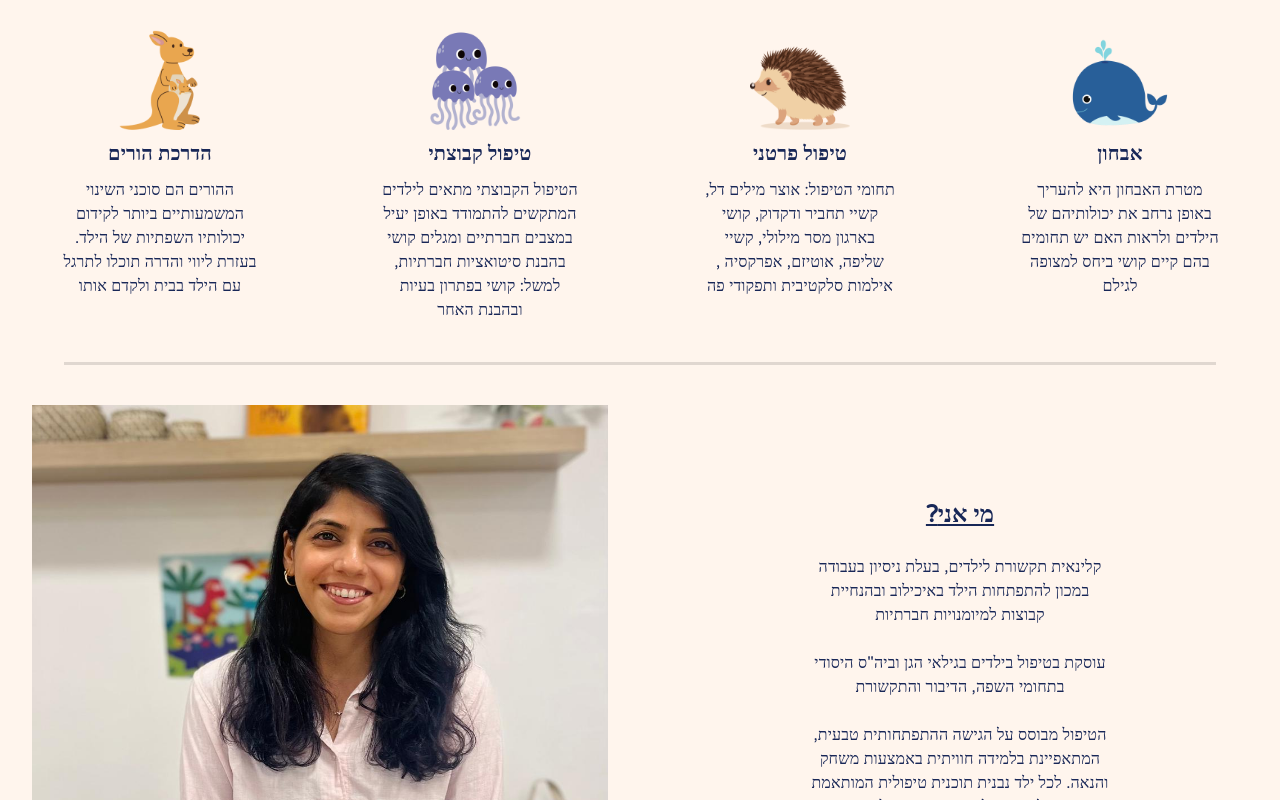
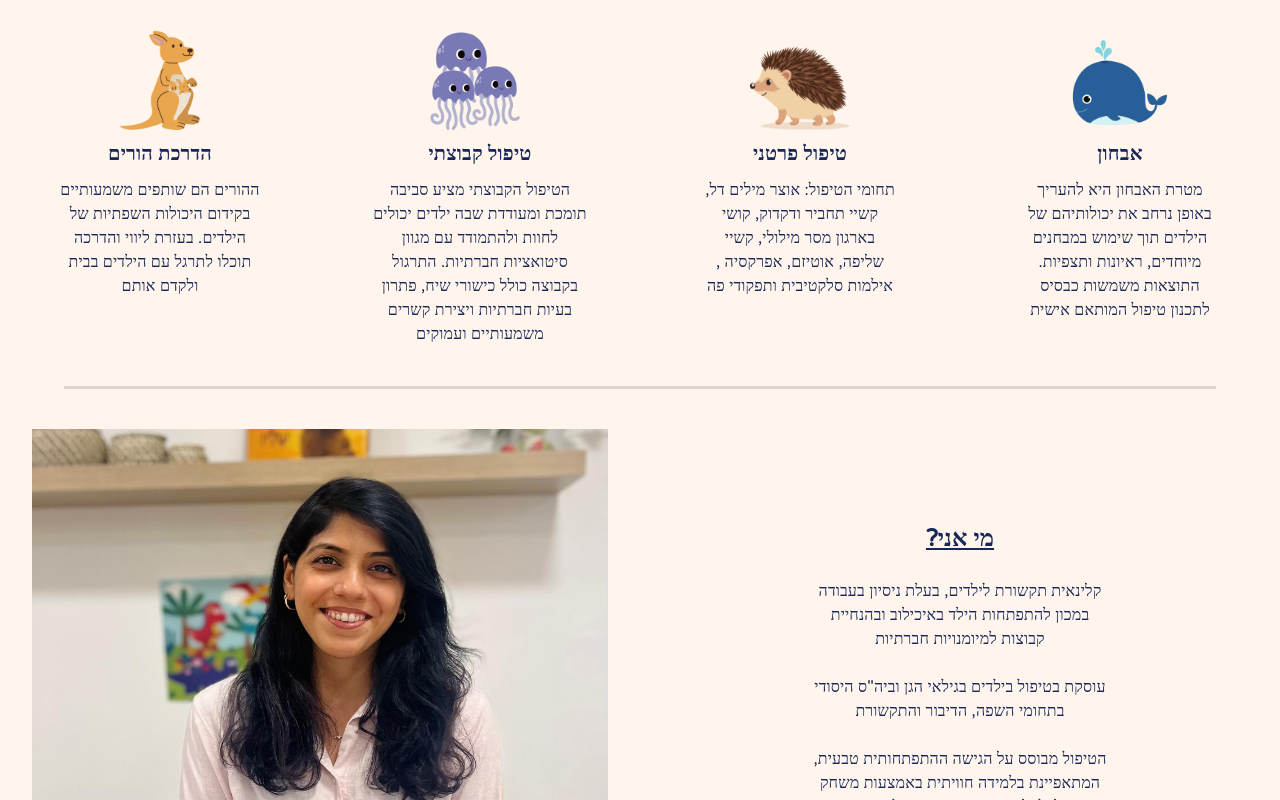
Before and after one commit to orZeira1/hodaya-website, a React (Create React App) app: page / in a window 1280 px wide. Shown: the part 640-1440 px from the top of the page. Built offline with nearby package versions, Linux system fonts and the light colour scheme.

Commit message:
set direction to rtl

```diff
--- a/src/components/MainPage.tsx
+++ b/src/components/MainPage.tsx
@@ -11,6 +11,9 @@ function MainPage() {
         <Box
             display={"flex"}
             flexDirection={"column"}
+            sx={{
+                direction: 'rtl'
+            }}
         >
             <Welcome/>
             <Divider/>
--- a/src/components/OnMe.tsx
+++ b/src/components/OnMe.tsx
@@ -17,21 +17,6 @@ function OnMe() {
                 item
                 xs={12}
                 sm={6}
-            >
-                <Box
-                    component={"img"}
-                    src={hodayaPortraitImg}
-                    alt={"hodaya-portrait"}
-                    sx={{
-                        width: {xs: "100%", lg: "90%"},
-                        height: {xs: 400, md: 500}
-                    }}
-                />
-            </Grid>
-            <Grid
-                item
-                xs={12}
-                sm={6}
                 display={"flex"}
                 flexDirection={"column"}
                 alignItems={"center"}
@@ -47,7 +32,7 @@ function OnMe() {
                             textDecoration: "underline"
                         }}
                     >
-                        ?מי אני
+                        מי אני?
                     </Typography>
                     <Typography
                         variant="body1"
@@ -72,6 +57,21 @@ function OnMe() {
                     </Typography>
                 </Box>
             </Grid>
+            <Grid
+                item
+                xs={12}
+                sm={6}
+            >
+                <Box
+                    component={"img"}
+                    src={hodayaPortraitImg}
+                    alt={"hodaya-portrait"}
+                    sx={{
+                        width: {xs: "100%", lg: "90%"},
+                        height: {xs: 400, md: 500}
+                    }}
+                />
+            </Grid>
         </Grid>
     );
 }
--- a/src/components/TreatmentTypes.tsx
+++ b/src/components/TreatmentTypes.tsx
@@ -40,8 +40,8 @@ function TreatmentTypes() {
                     alignItems="center"
                 >
                     <img
-                        src={kangarooImg}
-                        alt={"kangaroo"}
+                        src={whaleImg}
+                        alt={"whale"}
                         width={"100"}
                         height={"100"}
                     />
@@ -53,50 +53,15 @@ function TreatmentTypes() {
                             pb: 1
                         }}
                     >
-                        הדרכת הורים
+                        אבחון
                     </Typography>
                     <Typography
                         variant="body1"
                         width={200}
                     >
-                        ההורים הם סוכני השינוי המשמעותיים ביותר לקידום יכולותיו השפתיות של הילד.
-                        בעזרת ליווי והדרה תוכלו לתרגל עם הילד בבית ולקדם אותו
-                    </Typography>
-                </Grid>
-                <Grid
-                    item
-                    xs={12}
-                    sm={6}
-                    md={3}
-                    display={"flex"}
-                    flexDirection={"column"}
-                    alignItems="center"
-                >
-                    <img
-                        src={jellyfishImg}
-                        alt={"bunnies-group"}
-                        width={"100"}
-                        height={"100"}
-                    />
-                    <Typography
-                        variant={"h6"}
-                        sx={{
-                            fontWeight: "600",
-                            pt: 1,
-                            pb: 1
-                        }}
-                    >
-                        טיפול קבוצתי
-                    </Typography>
-                    <Typography
-                        variant="body1"
-                        width={200}
-                    >
-                        הטיפול הקבוצתי מתאים לילדים המתקשים להתמודד באופן יעיל במצבים חברתיים ומגלים קושי בהבנת
-                        סיטואציות
-                        חברתיות,
-
-                        למשל: קושי בפתרון בעיות ובהבנת האחר
+                        מטרת האבחון היא להעריך באופן נרחב את יכולותיהם של הילדים תוך שימוש במבחנים מיוחדים, ראיונות
+                        ותצפיות.
+                        התוצאות משמשות כבסיס לתכנון טיפול המותאם אישית
                     </Typography>
                 </Grid>
                 <Grid
@@ -143,8 +108,8 @@ function TreatmentTypes() {
                     alignItems="center"
                 >
                     <img
-                        src={whaleImg}
-                        alt={"whale"}
+                        src={jellyfishImg}
+                        alt={"bunnies-group"}
                         width={"100"}
                         height={"100"}
                     />
@@ -156,14 +121,47 @@ function TreatmentTypes() {
                             pb: 1
                         }}
                     >
-                        אבחון
+                        טיפול קבוצתי
+                    </Typography>
+                    <Typography
+                        variant="body1"
+                        width={220}
+                    >
+                        הטיפול הקבוצתי מציע סביבה תומכת ומעודדת שבה ילדים יכולים לחוות ולהתמודד עם מגוון סיטואציות חברתיות.
+                        התרגול בקבוצה כולל כישורי שיח, פתרון בעיות חברתיות ויצירת קשרים משמעותיים ועמוקים
+                    </Typography>
+                </Grid>
+                <Grid
+                    item
+                    xs={12}
+                    sm={6}
+                    md={3}
+                    display={"flex"}
+                    flexDirection={"column"}
+                    alignItems="center"
+                >
+                    <img
+                        src={kangarooImg}
+                        alt={"kangaroo"}
+                        width={"100"}
+                        height={"100"}
+                    />
+                    <Typography
+                        variant={"h6"}
+                        sx={{
+                            fontWeight: "600",
+                            pt: 1,
+                            pb: 1
+                        }}
+                    >
+                        הדרכת הורים
                     </Typography>
                     <Typography
                         variant="body1"
                         width={200}
                     >
-                        מטרת האבחון היא להעריך באופן נרחב את יכולותיהם של הילדים ולראות האם יש תחומים בהם קיים קושי ביחס
-                        למצופה לגילם
+                        ההורים הם שותפים משמעותיים בקידום היכולות השפתיות של הילדים.
+                        בעזרת ליווי והדרכה תוכלו לתרגל עם הילדים בבית ולקדם אותם
                     </Typography>
                 </Grid>
             </Grid>
```
